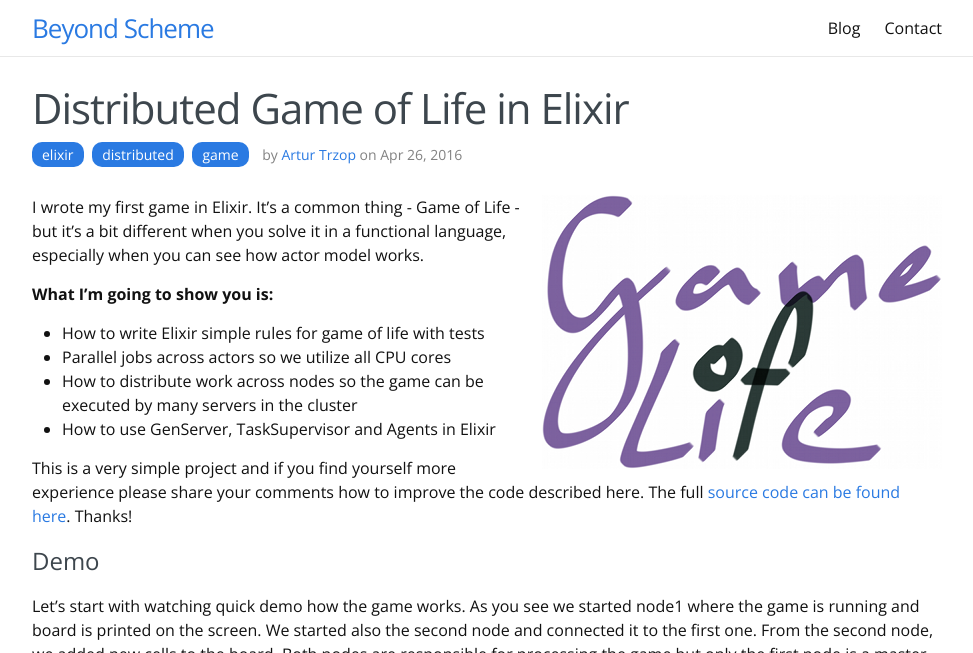
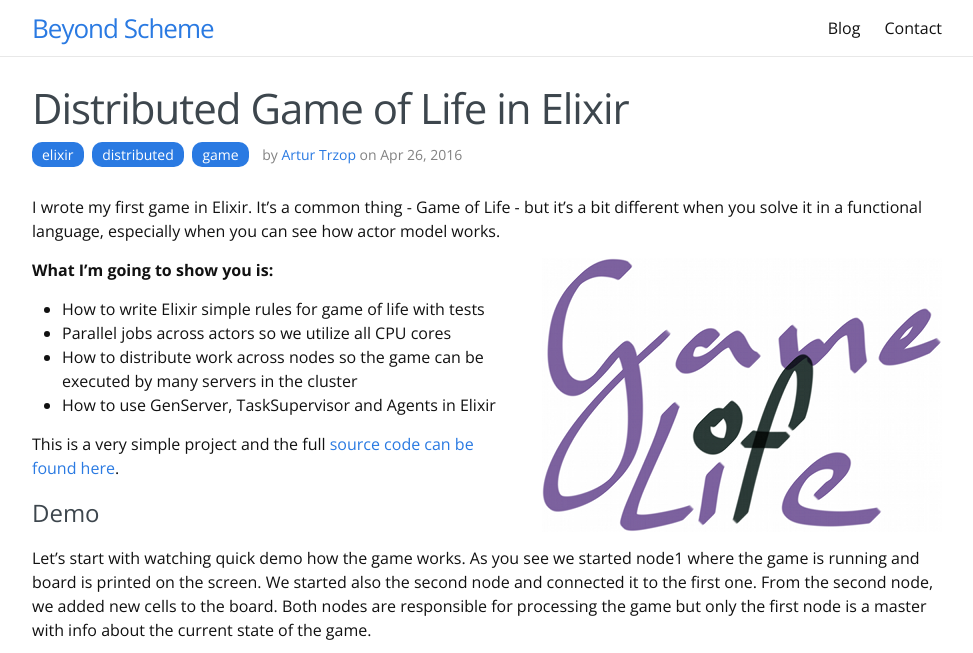
Before and after one commit to BeyondScheme/BeyondScheme.github.io, a Jekyll site: the page built from _posts/2016-04-26-distributed-game-of-life-in-elixir.md, in a window 1280 px wide and 900 px high, cut to the strip 0-653 px from the top of the window. Shown: the whole strip, without its empty margins (153-1126 px from the left). Built offline with Jekyll 4.4.1, drawn with Linux system fonts in a browser that asks for light colours; nearby versions of some CDN libraries; comment, search, counter and statistics services are not loaded.

Commit message:
Fix problem with image visible in blog excerpt

```diff
--- a/_posts/2016-04-26-distributed-game-of-life-in-elixir.md
+++ b/_posts/2016-04-26-distributed-game-of-life-in-elixir.md
@@ -7,9 +7,9 @@ categories: elixir
 tags: elixir distributed game
 ---
 
-<img src="/images/blog/posts/distributed-game-of-life-in-elixir/game_of_life_logo.png" style="float:right;" />
+I wrote my first game in Elixir. It's a common thing - Game of Life - but it's a bit different when you solve it in a functional language, especially when you can see how actor model works.
 
-I wrote my first game in Elixir. It's a common thing - Game of Life - but it's a bit different when you solve it in a functional language, especially when you can see how actor model works.
+<img src="/images/blog/posts/distributed-game-of-life-in-elixir/game_of_life_logo.png" style="float:right;margin-left:20px;" />
 
 __What I'm going to show you is:__
 
@@ -18,7 +18,7 @@ __What I'm going to show you is:__
 * How to distribute work across nodes so the game can be executed by many servers in the cluster
 * How to use GenServer, TaskSupervisor and Agents in Elixir
 
-This is a very simple project and if you find yourself more experience please share your comments how to improve the code described here. The full [source code can be found here](https://github.com/BeyondScheme/elixir-game_of_life). Thanks!
+This is a very simple project and the full [source code can be found here](https://github.com/BeyondScheme/elixir-game_of_life).
 
 # Demo
 
```
